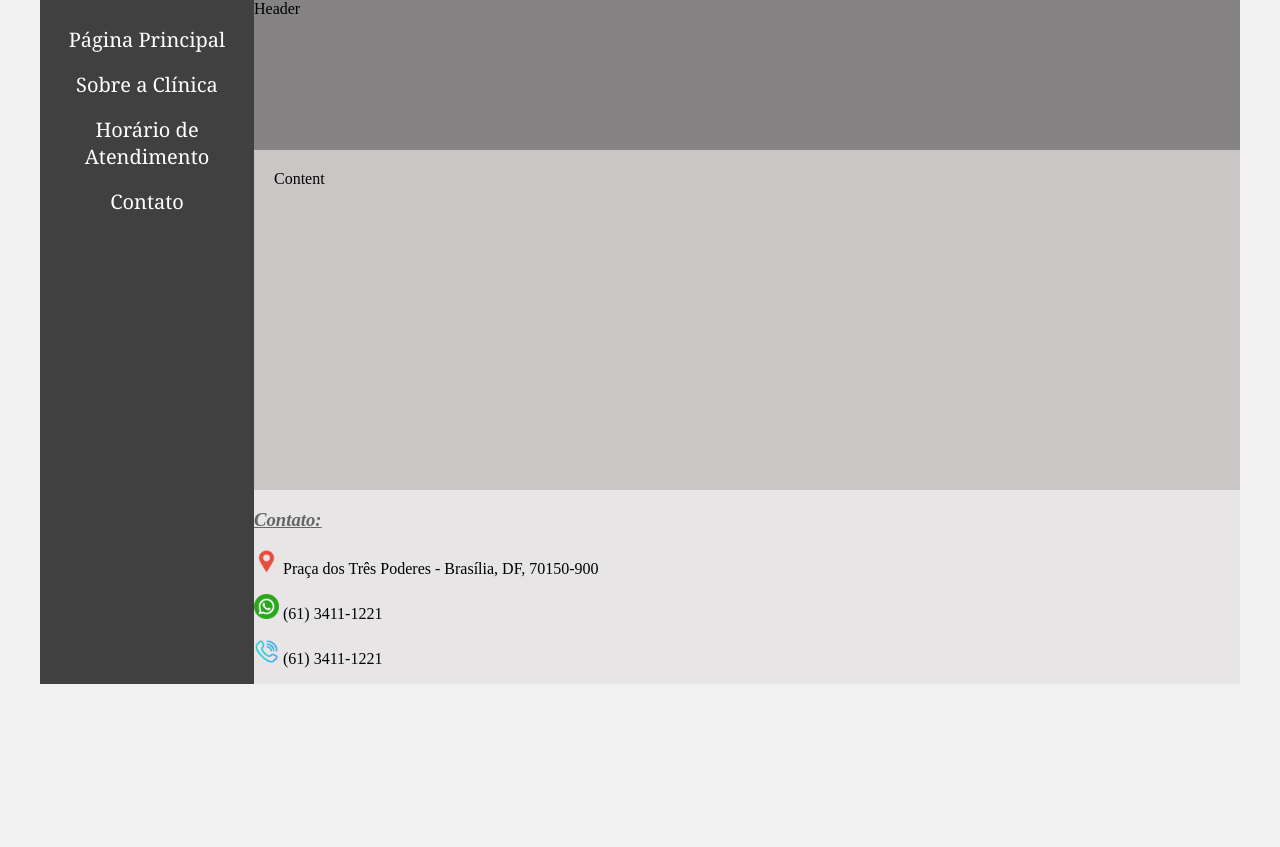
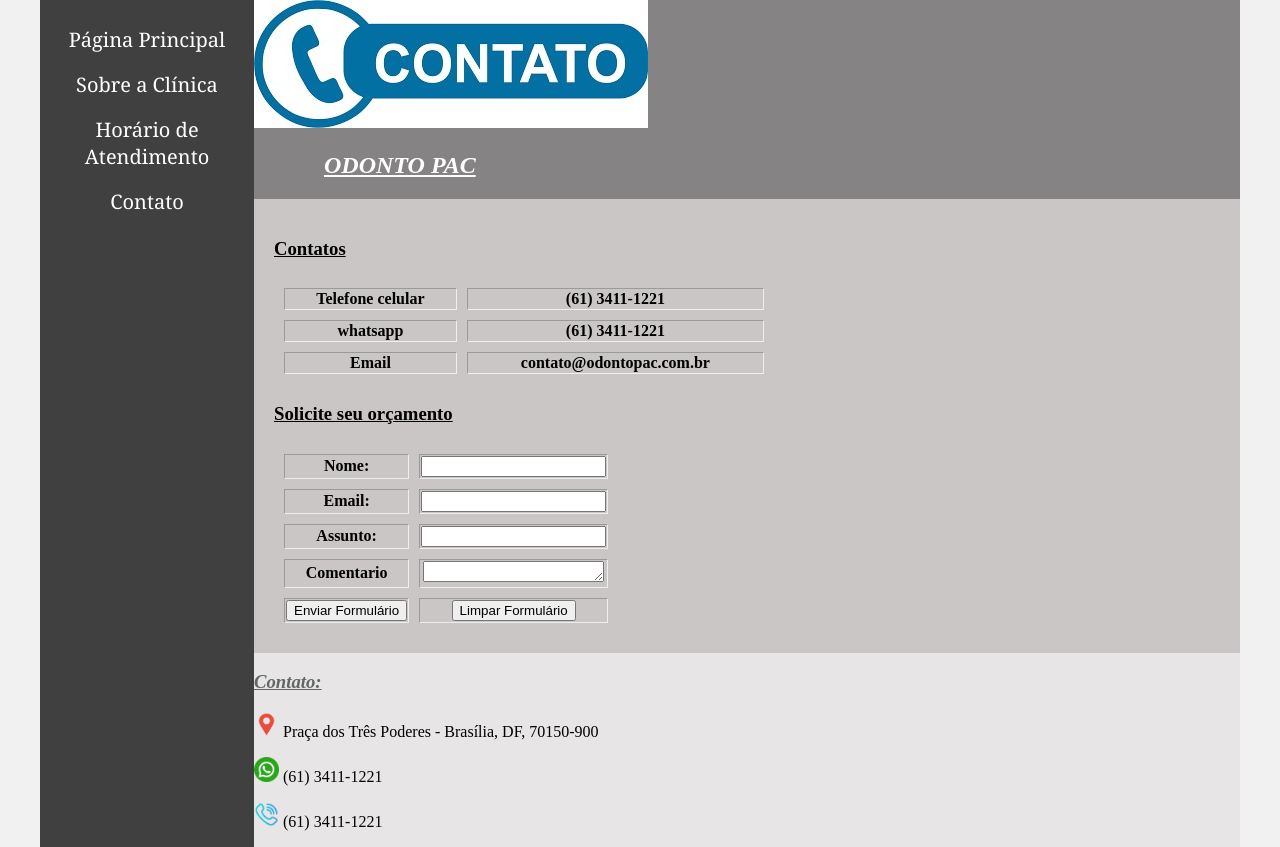
Before and after one commit to brunooliveirabrs/DIO, a plain HTML site: page Carreira/HTML/Modulo 2 -HTML 1 - Conceitos Básicos/Atividade 5 - Desafio de projeto - Criando seu Primeiro Site completo com HTML/Projeto/contact.html in a window 1280 px wide. Before the commit the page ends 800 px from the top, so only its background shows below. Drawn offline with Linux system fonts and the light colour scheme.

Commit message:
Contatos - finalizado

```diff
--- a/Carreira/HTML/Modulo 2 -HTML 1 - Conceitos Básicos/Atividade 5 - Desafio de projeto - Criando seu Primeiro Site completo com HTML/Projeto/contact.html
+++ b/Carreira/HTML/Modulo 2 -HTML 1 - Conceitos Básicos/Atividade 5 - Desafio de projeto - Criando seu Primeiro Site completo com HTML/Projeto/contact.html
@@ -6,6 +6,12 @@
     <meta name="viewport" content="width=device-width, initial-scale=1.0">
     <title>Contato</title>
     <link rel="stylesheet" href="base.css">
+
+    <style>
+        table{
+            border: none;
+        }
+    </style>
 </head>
 <body>
     <div class="wrapper">
@@ -24,12 +30,59 @@
 
         <div class="main">
             <div class="header">
-                Header
+                <img src="/Carreira/HTML/Modulo 2 -HTML 1 - Conceitos Básicos/Atividade 5 - Desafio de projeto - Criando seu Primeiro Site completo com HTML/Projeto/img/Contato.jpg" alt="">
+                <a href="index.html"><h2 style="color: white; padding-left: 70px;"><u><i>ODONTO PAC</i></u></h2></a>
                 <!-- Aqui vai o seu header -->
             </div>
 
             <div class="content">
-                Content
+                <div>
+                    <h3><u>Contatos</u></h3>
+                    <table class="tb_contato" summary="Tabela de contatos" border="1px" width="500px" cellspacing="10px">
+                        <thead>
+                            <th>Telefone celular</th>
+                            <th>(61) 3411-1221</th>
+                            <tr>
+                                <th>whatsapp</th>
+                                <th>(61) 3411-1221</th>
+                            </tr>
+                            <tr>
+                                <th>Email</th>
+                                <th>contato@odontopac.com.br</th>
+                            </tr>
+
+                    </table>
+                </div>
+                <div>
+                    <h3><u>Solicite seu orçamento</u></h3>
+                    <table border="1px" cellspacing="10px">
+                    <form method="get">
+                        <thead>
+                            <th>Nome:</th>
+                            <th><input type="text" name="name"></th>
+                        </thead>
+                        <thead>
+                            <th>Email:</th>
+                            <th><input type="email" name="mail"></th>
+                        </thead>
+                        <thead>
+                            <th>Assunto:</th>
+                            <th><input type="text" name="subject"></th>
+                        </thead>
+                        <thead>
+                            <th>Comentario</th>
+                            <th><textarea name="comment" cols="20" rows="1"></textarea></th>
+                        </thead>
+                        <tbody>
+                            <tr>
+                                <td><button type="submit">Enviar Formulário</button></td>
+                                <td align="center"><button type="reset">Limpar Formulário</button></td>
+                            </tr>
+                        </tbody>
+
+                    </form>
+                    </table>
+                </div>
                 <!-- Aqui vai o seu conteúdo -->
             </div>
 
```
Also changed, not shown: Carreira/HTML/Modulo 2 -HTML 1 - Conceitos Básicos/Atividade 5 - Desafio de projeto - Criando seu Primeiro Site completo com HTML/Projeto/img/Contato.jpg (added).
